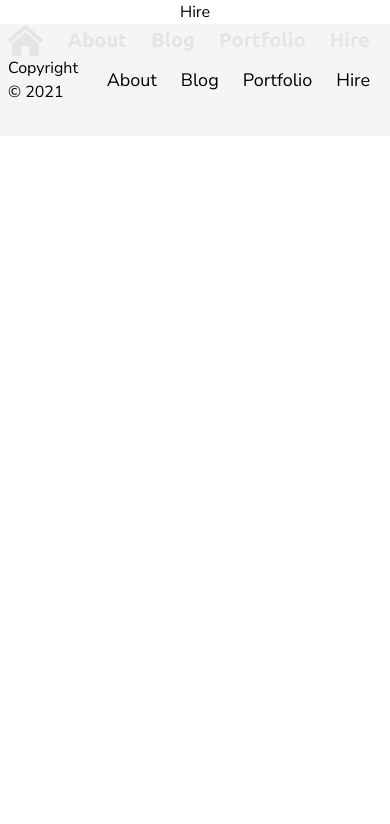
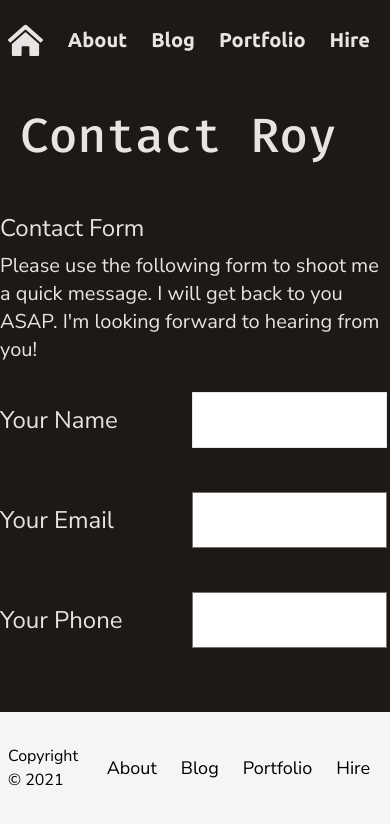
Before and after one commit to bronifty/royanger.com, a Next.js app in the folder app/: page /hire in a window 390 px wide. Shown: the top 824 px of the page. Built offline with nearby package versions, Linux system fonts and the light colour scheme; what tailwindcss-children would draw is missing.

Commit message:
Added header and basic name/email/phone form to contact page

```diff
--- a/app/package.json
+++ b/app/package.json
@@ -16,6 +16,7 @@
       "@types/node": "^12.0.0",
       "@types/react": "^17.0.0",
       "@types/react-dom": "^17.0.0",
+      "formik": "^2.2.6",
       "next": "^10.0.8",
       "react": "^17.0.1",
       "react-dom": "^17.0.1",
--- a/app/pages/_document.tsx
+++ b/app/pages/_document.tsx
@@ -15,7 +15,7 @@ class MyDocument extends Document {
                <meta name="theme-color" content="#000000" />
                <meta
                   name="description"
-                  content="Web site created using create-react-app"
+                  content="Portfolio for Roy Anger, a Toronto based Full Stack Web Developer"
                />
                <link rel="apple-touch-icon" href="%PUBLIC_URL%/logo192.png" />
                <link rel="manifest" href="%PUBLIC_URL%/manifest.json" />
--- a/app/pages/hire.tsx
+++ b/app/pages/hire.tsx
@@ -1,16 +1,68 @@
-import * as React from 'react';
-import Head from 'next/head';
+import * as React from 'react'
+import Head from 'next/head'
+import Wrapper from '../src/components/Wrapper'
+import { Formik } from 'formik'
 
 const Hire = () => {
-  return (
-    <div>
-      <Head>
-        <title>Roy Anger - Contact</title>
-        <meta name='viewport' content='width=device-width, initial-scale=1' />
-      </Head>
-      <h1>Hire</h1>
-    </div>
-  );
-};
+   return (
+      <>
+         <Head>
+            <title>Roy Anger - Contact</title>
+            <meta
+               name="viewport"
+               content="width=device-width, initial-scale=1"
+            />
+         </Head>
+         <Wrapper bgColor="bg-gray-900">
+            <div className="py-3 px-5 text-gray-90 mt-5 mb-10">
+               <h1 className="text-gray-200 font-title text-5xl">
+                  Contact Roy
+               </h1>
+            </div>
+            <div className="text-gray-200 text-xl mb-10">
+               <h2 className="text-title text-2xl mb-2">Contact Form</h2>
+               <p className="mb-2">
+                  Please use the following form to shoot me a quick message. I
+                  will get back to you ASAP. I'm looking forward to hearing from
+                  you!
+               </p>
 
-export default Hire;
+               <form className="flex flex-col">
+                  <div className="flex flex-row items-center mt-5 mb-6 text-2xl ">
+                     <label htmlFor="contactName" className="w-48 block">
+                        Your Name
+                     </label>
+                     <input
+                        className="border w-1/2 h-14 text-gray-900 text-3xl"
+                        type="name"
+                        id="contactName"
+                     />
+                  </div>
+                  <div className="flex flex-row items-center  mt-5 mb-6 text-2xl">
+                     <label htmlFor="contactEmail" className="w-48 block">
+                        Your Email
+                     </label>
+                     <input
+                        className="w-1/2 h-14 text-gray-900 text-3xl"
+                        type="email"
+                        id="contactForm"
+                     />
+                  </div>
+                  <div className="flex flex-row items-center  mt-5 mb-6 text-2xl">
+                     <label htmlFor="contactPhone" className="w-48 block">
+                        Your Phone
+                     </label>
+                     <input
+                        className="w-1/2 h-14 text-gray-900 text-3xl"
+                        type="text"
+                        id="contactPhone"
+                     />
+                  </div>
+               </form>
+            </div>
+         </Wrapper>
+      </>
+   )
+}
+
+export default Hire
--- a/app/src/components/BlogIndexHeader.tsx
+++ b/app/src/components/BlogIndexHeader.tsx
@@ -6,7 +6,7 @@ const BlogIndexHeader = () => {
          <h1 className="text-gray-200 font-title text-5xl">Articles</h1>
          <p className="text-gray-200 font-sans leading-loose text-xl">
             My articles are a mix of things I've thought about, solutions to
-            problems I've dealt with and explanations of code I've worked on.{' '}
+            problems I've dealt with and explanations of code I've worked on.
          </p>
       </div>
    )
```
Also changed, not shown: 1 other file (tests, documents, lock files or other folders).
